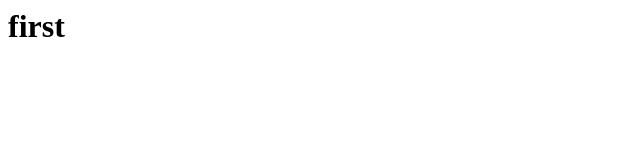
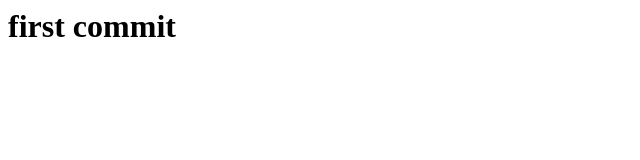
Before and after one commit to Zeehanali/Testing, a plain HTML site: page index.html in a window 1280 px wide. Shown: the whole page, without its empty margins (0-640 px from the left). Drawn offline with Linux system fonts and the light colour scheme.

Commit message:
my change

```diff
--- a/index.html
+++ b/index.html
@@ -1 +1 @@
-<h1> first </h1>
+<h1> first commit </h1>
```
